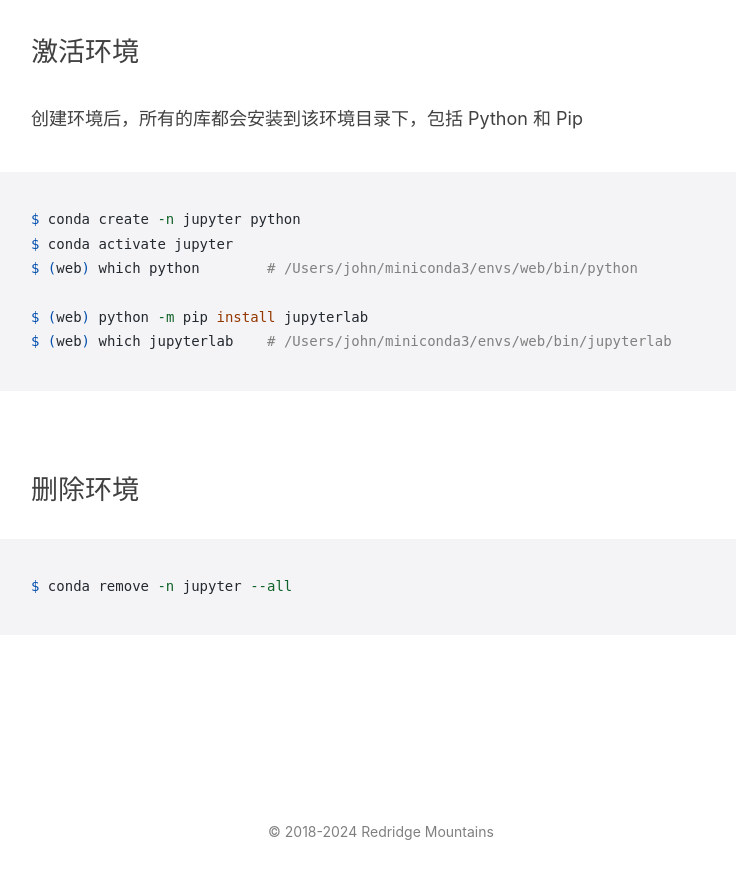
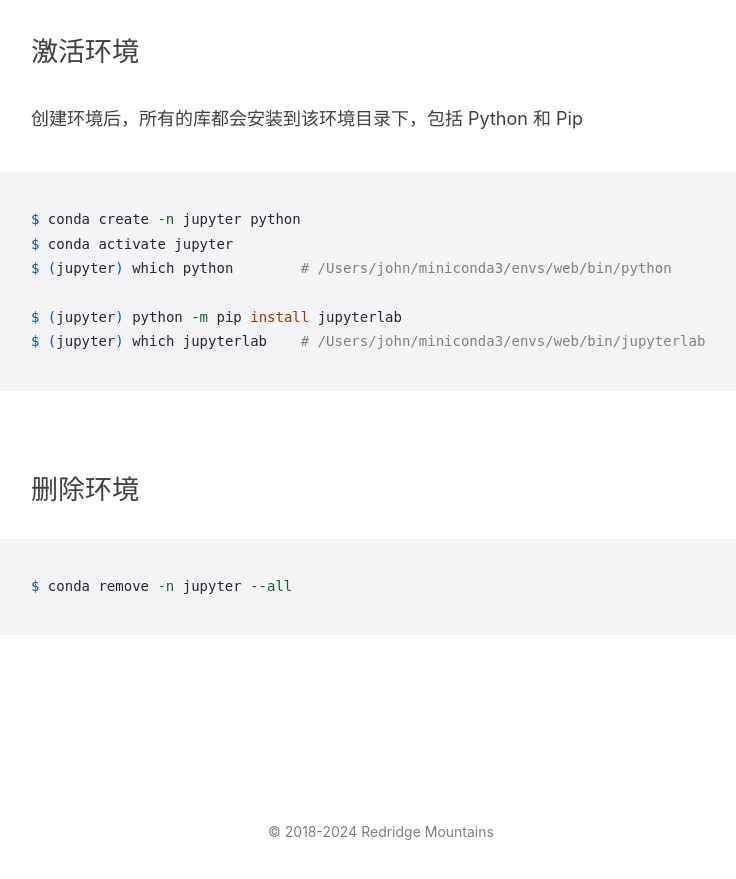
Before and after one commit to nighon/nighon.github.io, a Jekyll site: the page built from _posts/2024-02-26-anaconda.md, in a window 1280 px wide and 900 px high, scrolled down 2309 px. Shown: the top 879 px of the window, without its empty margins (259-995 px from the left). Built offline with Jekyll 4.4.1, drawn with Linux system fonts in a browser that asks for light colours.

Commit message:
Fix typo

````diff
--- a/_posts/2024-02-26-anaconda.md
+++ b/_posts/2024-02-26-anaconda.md
@@ -55,10 +55,10 @@
 ```shell
 $ conda create -n jupyter python
 $ conda activate jupyter
-$ (web) which python        # /Users/john/miniconda3/envs/web/bin/python
+$ (jupyter) which python        # /Users/john/miniconda3/envs/web/bin/python
 
-$ (web) python -m pip install jupyterlab
-$ (web) which jupyterlab    # /Users/john/miniconda3/envs/web/bin/jupyterlab
+$ (jupyter) python -m pip install jupyterlab
+$ (jupyter) which jupyterlab    # /Users/john/miniconda3/envs/web/bin/jupyterlab
 ```
 
 ## 删除环境
````
